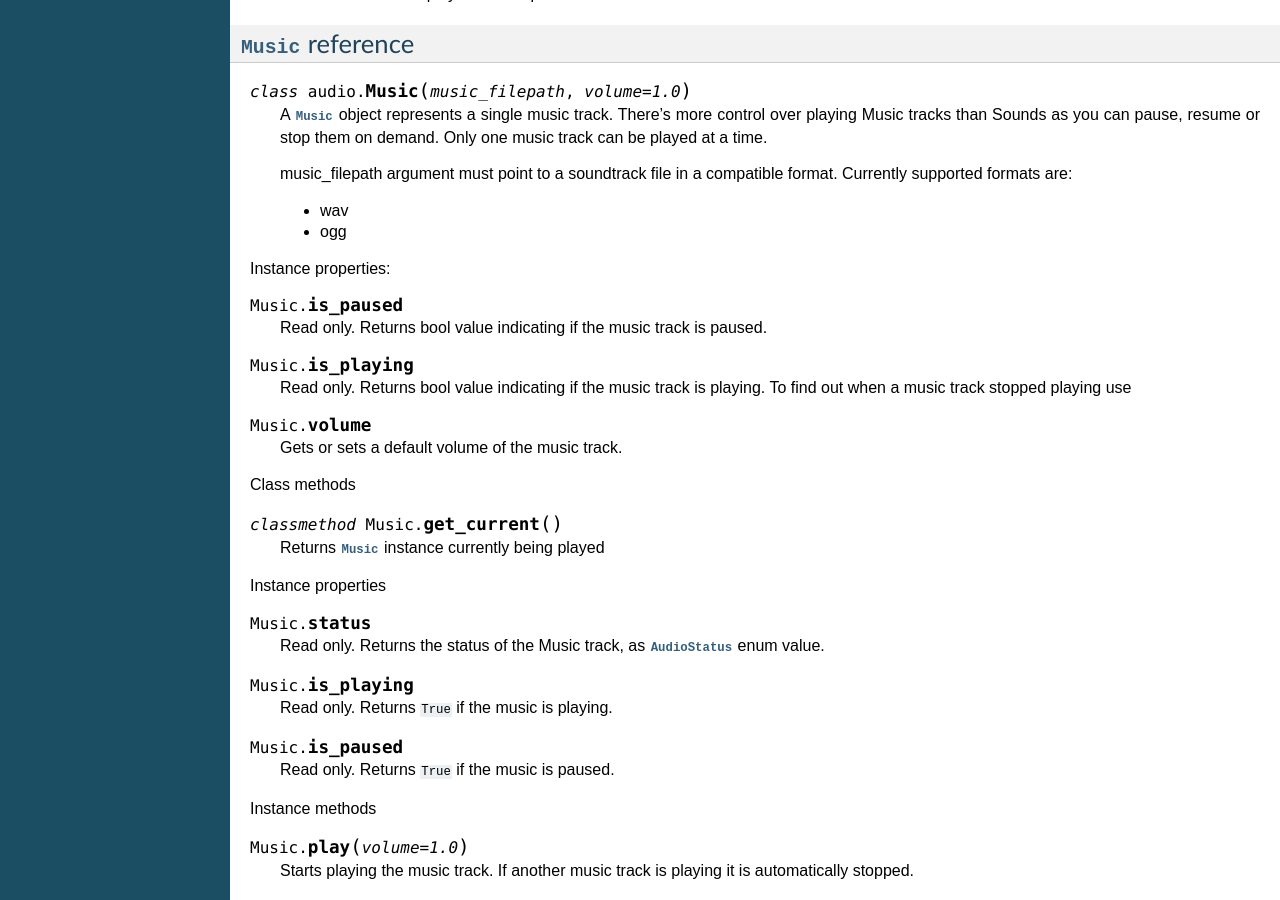
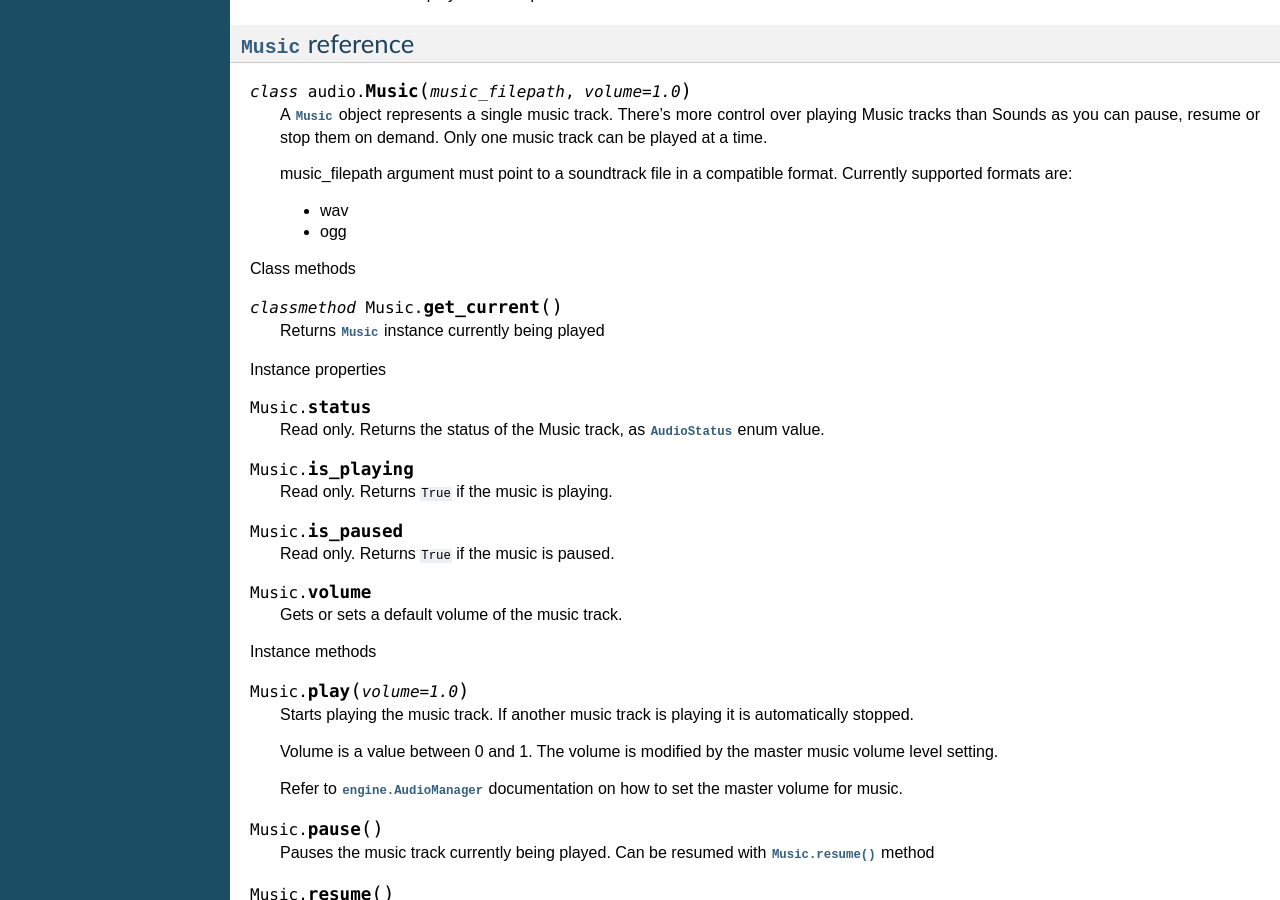
Before and after one commit to kaaengine/kaa, a Sphinx documentation site: the page built from docs/reference/audio.rst, in a window 1280 px wide and 900 px high, scrolled down 1640 px. Built offline with Sphinx 7.4.7, drawn with Linux system fonts in a browser that asks for light colours; some of the changed text lies outside the part shown.

Commit message:
fixed some syntax errors in the docs

```diff
--- a/docs/reference/audio.rst
+++ b/docs/reference/audio.rst
@@ -113,21 +113,6 @@
     * wav
     * ogg
 
-Instance properties:
-
-.. attribute:: Music.is_paused
-
-    Read only. Returns bool value indicating if the music track is paused.
-
-.. attribute:: Music.is_playing
-
-    Read only. Returns bool value indicating if the music track is playing. To find out when a music track stopped playing
-    use
-
-.. attribute:: Music.volume
-
-    Gets or sets a default volume of the music track.
-
 Class methods
 
 .. classmethod:: Music.get_current()
--- a/docs/reference/easings.rst
+++ b/docs/reference/easings.rst
@@ -15,7 +15,7 @@
     * TODO ....
 
 :meth:`ease` reference
-----------------------------
+----------------------
 
 .. function:: ease(easing, progress)
 
@@ -23,7 +23,7 @@
 
 
 :meth:`ease_between` reference
-----------------------------
+------------------------------
 
 .. function:: ease_between(easing, progress, a, b)
 
--- a/docs/reference/input.rst
+++ b/docs/reference/input.rst
@@ -597,11 +597,11 @@
 
 Instance properties:
 
-.. attribute:: MouseButtonEvent.position
+.. attribute:: MouseMotionEvent.position
 
     Returns mouse pointer position as :class:`geometry.Vector`.
 
-.. attribute:: MouseButtonEvent.motion
+.. attribute:: MouseMotionEvent.motion
 
     Returns mouse pointer motion (difference between the current and previous position) as :class:`geometry.Vector`.
 
--- a/docs/reference/nodes.rst
+++ b/docs/reference/nodes.rst
@@ -391,7 +391,9 @@
         self.root.add_child(Node(position=Vector(32,45), sprite=some_sprite))  # will be rendered in the default view
         self.root.add_child(Node(position=Vector(-432,-445), sprite=some_sprite, views={0, 1, 15}))  # will be rendered in views 0, 1 and 15
 
+
     .. code-block:: python
+
         node = Node(views={13})  # node will be rendered in view 13
         child = Node()
         node.add_child(child)  # the child will also be rendered in view 13
--- a/docs/reference/physics.rst
+++ b/docs/reference/physics.rst
@@ -201,7 +201,7 @@
     Force has an effect only on :ref:`dynamic body nodes <BodyNode.body_type>`. Static and kinematic body nodes will
     not be affected.
 
-.. _BodyNode.local_force
+.. _BodyNode.local_force:
 .. attribute:: BodyNode.local_force
 
     TODO
```
Also changed, not shown: other parts of docs/reference/audio.rst (+5 -0 lines).
